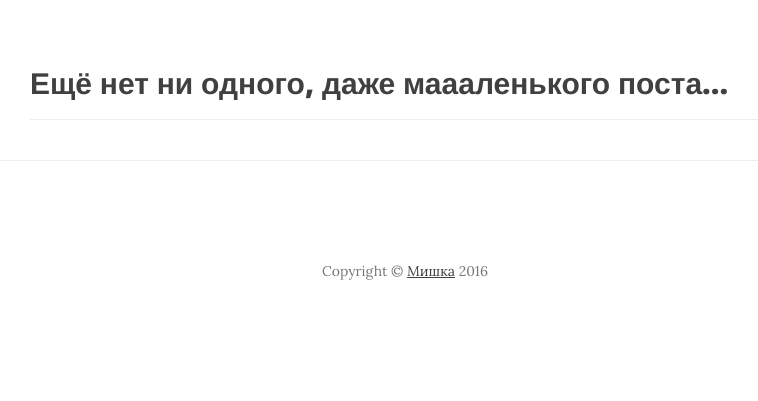
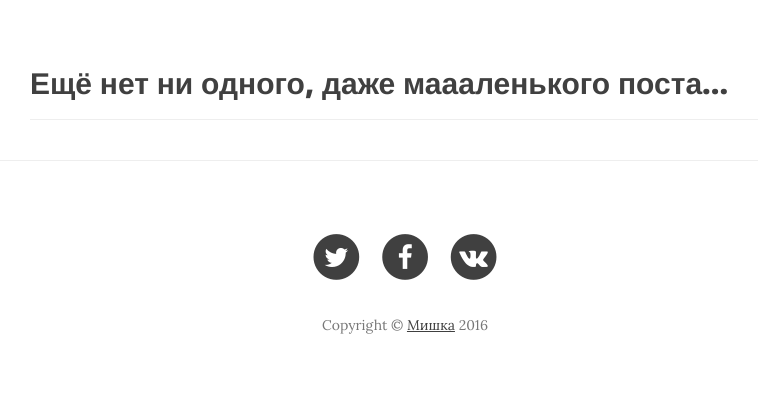
Before and after one commit to toggetit/eloblog, a Django app: page /blog/ in a window 1280 px wide. Shown: the part 452-853 px from the top of the page, without its empty margins (235-993 px from the left). Before the commit the page ends 732 px from the top, so only its background shows below. Run offline with Django 3.2, Linux system fonts and the light colour scheme; data that the repository does not hold is empty; some libraries are stand-ins or nearby versions.

Commit message:
Добавлены иконки соцсетей

```diff
--- a/blog/templates/blog/base.html
+++ b/blog/templates/blog/base.html
@@ -134,13 +134,12 @@
     {% block footer %}
     <footer>
         <div class="container">
-            <div class="row">
-              <div class="col-lg-8 col-lg-offset-2 col-md-10 col-md-offset-1">
-		<!-- Значки соц. сетей
+          <div class="row">
+            <div class="col-lg-8 col-lg-offset-2 col-md-10 col-md-offset-1">
                     <ul class="list-inline text-center">
 		        {% block iconlist %}
                         <li>
-                            <a href="#">
+                            <a href="https://twitter.com/toggetit">
                                 <span class="fa-stack fa-lg">
                                     <i class="fa fa-circle fa-stack-2x"></i>
                                     <i class="fa fa-twitter fa-stack-1x fa-inverse"></i>
@@ -148,7 +147,7 @@
                             </a>
                         </li>
                         <li>
-                            <a href="#">
+                            <a href="https://www.facebook.com/profile.php?id=1336000720">
                                 <span class="fa-stack fa-lg">
                                     <i class="fa fa-circle fa-stack-2x"></i>
                                     <i class="fa fa-facebook fa-stack-1x fa-inverse"></i>
@@ -156,16 +155,15 @@
                             </a>
                         </li>
                         <li>
-                            <a href="#">
+                            <a href="https://vk.com/toggetit">
                                 <span class="fa-stack fa-lg">
                                     <i class="fa fa-circle fa-stack-2x"></i>
-                                    <i class="fa fa-github fa-stack-1x fa-inverse"></i>
+                                    <i class="fa fa-vk fa-stack-1x fa-inverse"></i>
                                 </span>
                             </a>
                         </li>
 			{% endblock %}
                     </ul>
-		    -->
                     <p class="copyright text-muted">Copyright &copy; <a href="mailto:x3om6ak@gmail.com">Мишка</a> 2016</p>
                 </div>
             </div>
```
